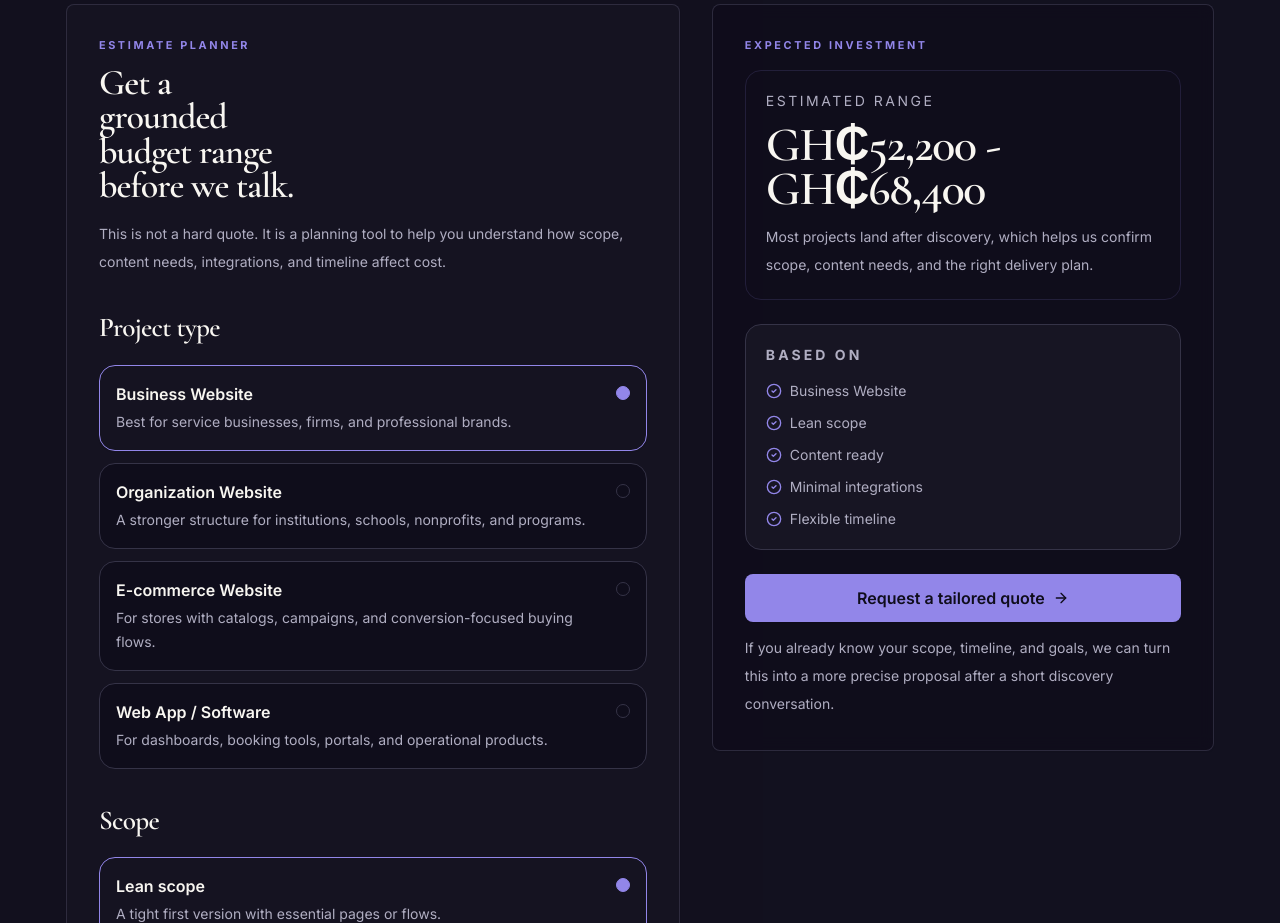
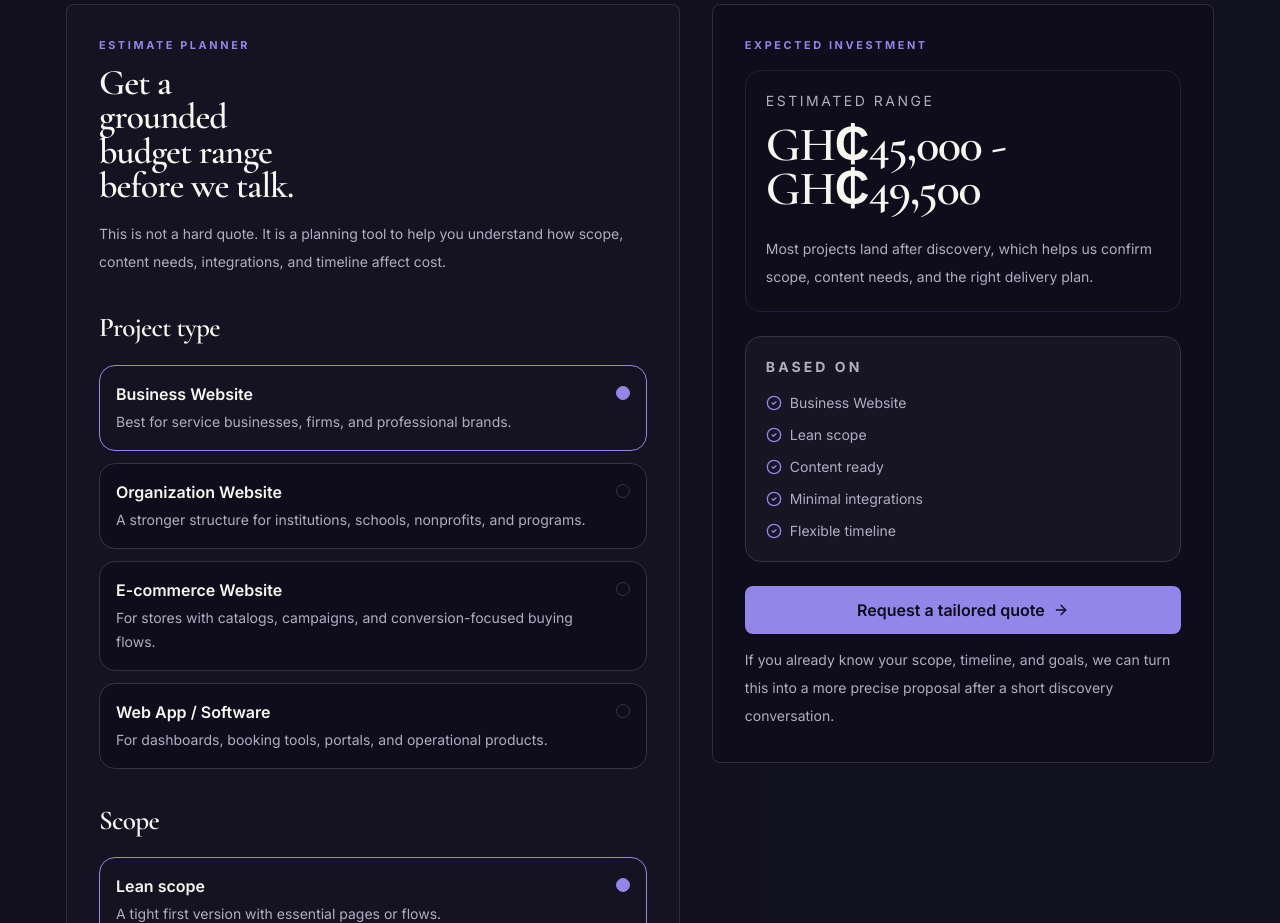
Before and after one commit to gerquo/tribo-agency-site, a Next.js app: page /pricing in a window 1280 px wide. Shown: the part 1620-2543 px from the top of the page. Built offline with nearby package versions, Linux system fonts and the light colour scheme; no server answers; the database is empty.

Commit message:
Refine pricing alignment and rebalance shared cards

```diff
--- a/app/pricing/page.tsx
+++ b/app/pricing/page.tsx
@@ -72,7 +72,7 @@ export default async function PricingPage() {
 
       <section className="section-padding bg-card/45">
         <div className="container">
-          <PricingEstimator options={estimatorOptions} />
+          <PricingEstimator options={estimatorOptions} packages={pricingPackages} />
         </div>
       </section>
 
--- a/components/pricing-estimator.tsx
+++ b/components/pricing-estimator.tsx
@@ -7,7 +7,7 @@ import { ArrowRight, CheckCircle2 } from "lucide-react";
 import { Reveal } from "@/components/animations/reveal";
 import { Button } from "@/components/ui/button";
 import type { PricingEstimatorContent } from "@/lib/pricing-content";
-import type { ModifierOption, ProjectTypeOption } from "@/lib/pricing";
+import type { ModifierOption, PricingPackage, ProjectTypeOption } from "@/lib/pricing";
 import { cn } from "@/lib/utils";
 
 type OptionGroup =
@@ -19,8 +19,38 @@ type OptionGroup =
 
 type SelectionState = Record<OptionGroup, string>;
 
+type ParsedRange = {
+  min: number;
+  max: number | null;
+  openEnded: boolean;
+};
+
 function formatCedi(value: number) {
   return `GH₵${value.toLocaleString("en-GH")}`;
+}
+
+function roundToHundred(value: number) {
+  return Math.round(value / 100) * 100;
+}
+
+function clamp(value: number, min: number, max: number) {
+  return Math.min(Math.max(value, min), max);
+}
+
+function parsePriceRange(range: string): ParsedRange | null {
+  const values = Array.from(range.matchAll(/\d[\d,]*/g)).map((match) =>
+    Number(match[0].replace(/,/g, ""))
+  );
+
+  if (values.length === 0) {
+    return null;
+  }
+
+  return {
+    min: values[0],
+    max: values[1] ?? null,
+    openEnded: range.includes("+")
+  };
 }
 
 function buildDefaults(options: PricingEstimatorContent): SelectionState {
@@ -45,10 +75,34 @@ function getModifierOption(
   return options[group].find((item) => item.id === id) ?? options[group][0];
 }
 
+function getNormalizedSubtotal(options: PricingEstimatorContent, subtotal: number) {
+  const min =
+    Math.min(...options.projectTypes.map((item) => item.base)) +
+    Math.min(...options.scopeLevels.map((item) => item.modifier)) +
+    Math.min(...options.contentSupport.map((item) => item.modifier)) +
+    Math.min(...options.integrations.map((item) => item.modifier)) +
+    Math.min(...options.timeline.map((item) => item.modifier));
+
+  const max =
+    Math.max(...options.projectTypes.map((item) => item.base)) +
+    Math.max(...options.scopeLevels.map((item) => item.modifier)) +
+    Math.max(...options.contentSupport.map((item) => item.modifier)) +
+    Math.max(...options.integrations.map((item) => item.modifier)) +
+    Math.max(...options.timeline.map((item) => item.modifier));
+
+  if (max <= min) {
+    return 0.5;
+  }
+
+  return clamp((subtotal - min) / (max - min), 0, 1);
+}
+
 export function PricingEstimator({
-  options
+  options,
+  packages
 }: {
   options: PricingEstimatorContent;
+  packages: PricingPackage[];
 }) {
   const [selection, setSelection] = useState<SelectionState>(() => buildDefaults(options));
 
@@ -66,12 +120,37 @@ export function PricingEstimator({
       integrationLevel.modifier +
       timeline.modifier;
 
-    const floor = Math.max(3000, Math.round(subtotal * 0.9 / 100) * 100);
-    const ceiling = Math.max(floor + 500, Math.round(subtotal * 1.18 / 100) * 100);
+    const normalized = getNormalizedSubtotal(options, subtotal);
+    const packageRanges = packages
+      .map((item) => parsePriceRange(item.range))
+      .filter((item): item is ParsedRange => item !== null);
+
+    let floor = roundToHundred(projectType.base);
+    let ceiling = roundToHundred(projectType.base * 1.15);
+    let showPlus = false;
+
+    if (packageRanges.length > 0) {
+      const overallMin = packageRanges[0].min;
+      const lastRange = packageRanges[packageRanges.length - 1];
+      const overallMax = lastRange.max ?? roundToHundred(lastRange.min * 1.35);
+      const midpoint = overallMin + normalized * (overallMax - overallMin);
+      const spread = clamp(midpoint * 0.2, 700, Math.max(1400, midpoint * 0.28));
+
+      floor = roundToHundred(clamp(midpoint - spread / 2, overallMin, overallMax));
+      ceiling = roundToHundred(
+        clamp(
+          midpoint + spread / 2,
+          floor + 500,
+          lastRange.openEnded ? overallMax + spread * 0.35 : overallMax
+        )
+      );
+      showPlus = lastRange.openEnded && ceiling >= overallMax * 0.98;
+    }
 
     return {
       floor,
       ceiling,
+      showPlus,
       summary: [
         projectType.label,
         scopeLevel.label,
@@ -80,7 +159,7 @@ export function PricingEstimator({
         timeline.label
       ]
     };
-  }, [options, selection]);
+  }, [options, packages, selection]);
 
   return (
     <section className="grid gap-8 lg:grid-cols-[1.1fr_0.9fr]">
@@ -145,8 +224,9 @@ export function PricingEstimator({
           <p className="text-sm uppercase tracking-[0.18em] text-muted-foreground">
             Estimated range
           </p>
-          <p className="mt-3 font-display text-5xl font-semibold leading-[0.92] tracking-tight">
+          <p className="mt-3 min-h-[6.25rem] font-display text-5xl font-semibold leading-[0.92] tracking-tight">
             {formatCedi(estimate.floor)} - {formatCedi(estimate.ceiling)}
+            {estimate.showPlus ? "+" : ""}
           </p>
           <p className="mt-3 text-sm leading-7 text-muted-foreground">
             Most projects land after discovery, which helps us confirm scope,
--- a/components/project-card.tsx
+++ b/components/project-card.tsx
@@ -50,18 +50,18 @@ export function ProjectCard({
           ) : null}
         </div>
         <CardContent className="flex h-full flex-col p-6">
-          <div>
+          <div className="flex flex-1 flex-col">
             <div className="mb-4 h-px w-16 bg-primary/70" />
             <p className="eyebrow">
               {project.client} / {project.year}
             </p>
-            <h3 className="mt-3 font-display text-[2rem] font-semibold leading-[0.98] tracking-tight transition-colors group-hover:text-primary">
+            <h3 className="mt-3 min-h-[3.95rem] font-display text-[2rem] font-semibold leading-[0.98] tracking-tight transition-colors group-hover:text-primary">
               {project.title}
             </h3>
             <p className="mt-2 text-sm font-medium text-foreground/80">
               Built for teams that need a sharper digital presence.
             </p>
-            <p className="mt-3 line-clamp-2 text-sm leading-6 text-muted-foreground">
+            <p className="mt-3 min-h-[3.2rem] line-clamp-2 text-sm leading-6 text-muted-foreground">
               {supportingCopy}
             </p>
           </div>
--- a/components/service-card.tsx
+++ b/components/service-card.tsx
@@ -29,7 +29,7 @@ export function ServiceCard({
   return (
     <Reveal as="article" className="h-full">
       <Card className="group flex h-full flex-col rounded-lg border-border/85 bg-card/84 transition duration-300 hover:-translate-y-1 hover:border-primary/18 hover:shadow-premium">
-        <CardHeader>
+        <CardHeader className="flex flex-1 flex-col">
           <div className="mb-5 h-px w-16 bg-primary/70 transition-all duration-300 group-hover:w-24" />
           <div className="mb-4 flex h-11 w-11 items-center justify-center rounded-md bg-primary/12 text-primary transition-colors group-hover:bg-primary group-hover:text-primary-foreground">
             <Icon className="h-5 w-5" />
@@ -39,10 +39,10 @@ export function ServiceCard({
               {eyebrow}
             </p>
           ) : null}
-          <CardTitle className="text-[1.34rem] tracking-tight">{title}</CardTitle>
+          <CardTitle className="min-h-[3.4rem] text-[1.34rem] tracking-tight">{title}</CardTitle>
         </CardHeader>
         <CardContent className="flex flex-1 flex-col">
-          <CardDescription className="line-clamp-2 text-[0.95rem] leading-7">
+          <CardDescription className="min-h-[4.1rem] line-clamp-2 text-[0.95rem] leading-7">
             {description}
           </CardDescription>
           {href ? (
--- a/components/testimonial-card.tsx
+++ b/components/testimonial-card.tsx
@@ -24,7 +24,7 @@ export function TestimonialCard({
       <Card className="interactive-card h-full bg-card/86">
         <CardContent className="p-6">
           <Quote className="h-7 w-7 text-primary" aria-hidden />
-          <p className="mt-5 text-base leading-8 text-foreground">
+          <p className="mt-5 min-h-[12rem] text-base leading-8 text-foreground">
             <span aria-hidden>&ldquo;</span>
             {quote}
             <span aria-hidden>&rdquo;</span>
```
Also changed, not shown: 1 other file (tests, documents, lock files or other folders).
